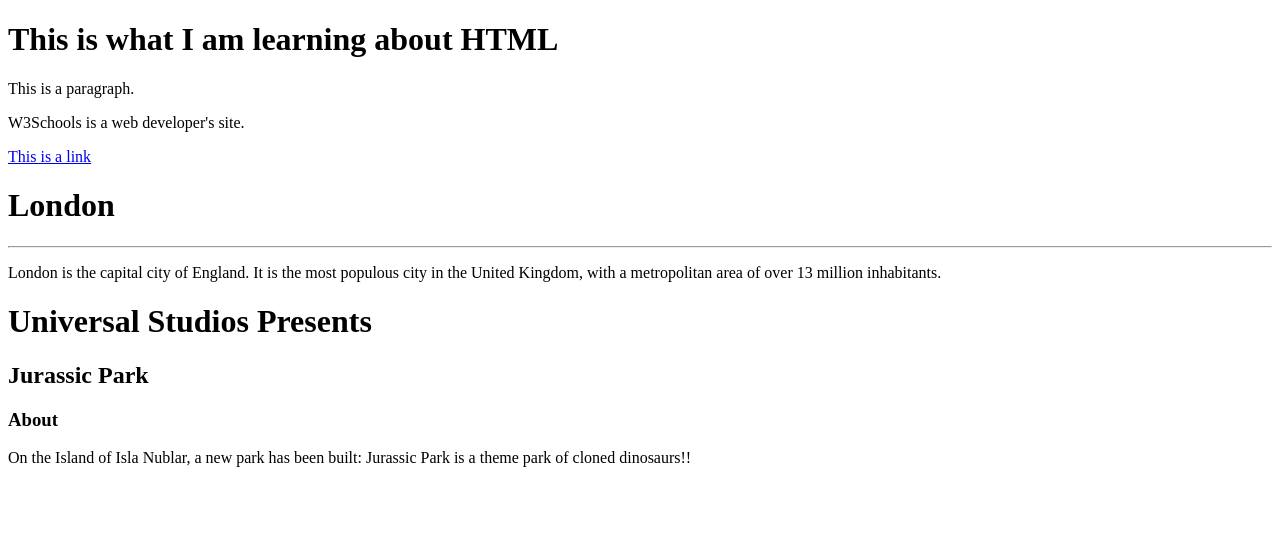
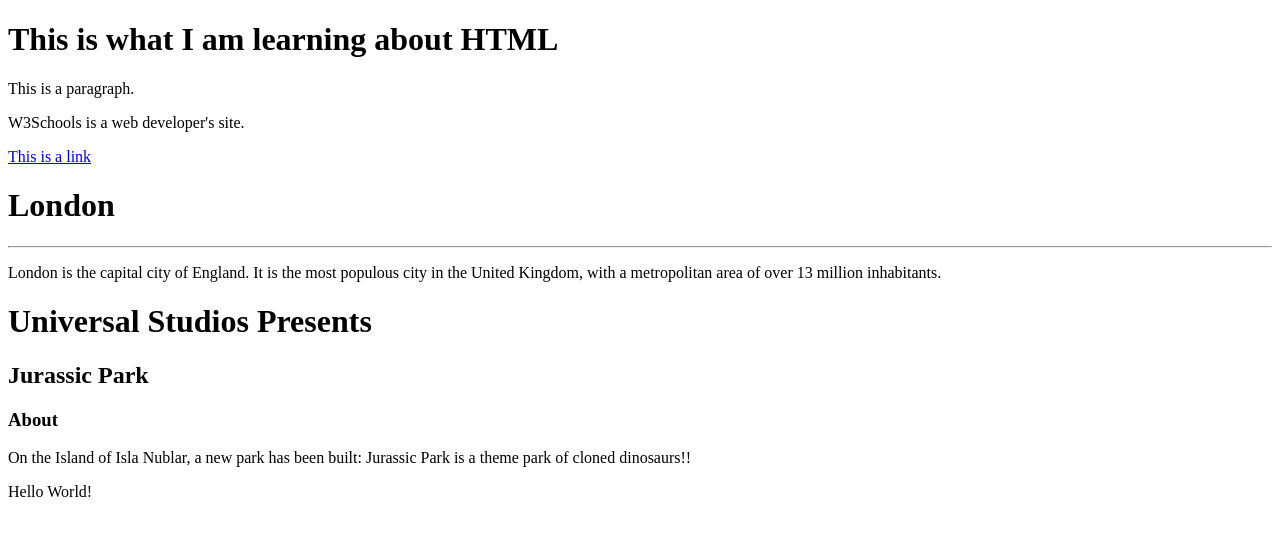
Before and after one commit to kangharo96/INST377, a plain HTML site: page index.html in a window 1280 px wide. Drawn offline with Linux system fonts and the light colour scheme.

Commit message:
HTML Exercise 9

```diff
--- a/index.html
+++ b/index.html
@@ -27,5 +27,10 @@
 <p>On the Island of Isla Nublar, a new park has been built: Jurassic Park is a theme park of cloned dinosaurs!!</p>
 
 
+<!-- HTML Exercise 9 -->
+<p>Hello World!</p>
+
+
+
 </body>
 </html>
```
